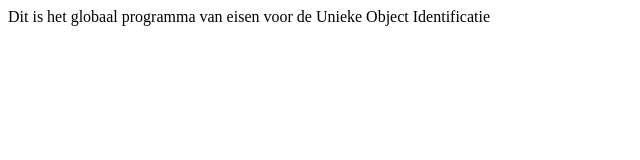
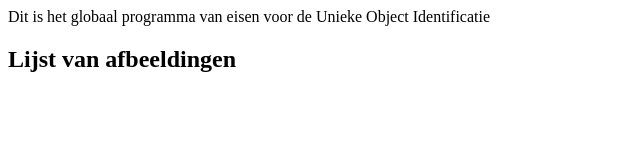
Before and after one commit to Geonovum/UOI-GPvE, a plain HTML site: page index.html in a window 1280 px wide. Shown: the whole page, without its empty margins (0-640 px from the left). Drawn offline with Linux system fonts and the light colour scheme.

Commit message:
Update index.html

```diff
--- a/index.html
+++ b/index.html
@@ -50,6 +50,6 @@
         <section data-format="markdown" data-include="20210416 Geonovum Programma van Eisen UOI.md"></section>
 
         <!-- genereer hier een afbeeldingen lijst- - - - - - - - - - - - - - - - - - - - - - - - - - -->
-        <!--<section id="tof"><h2>Lijst van afbeeldingen</h2></section> -->
+        <section id="tof"><h2>Lijst van afbeeldingen</h2></section>
     </body>
 </html>
```
